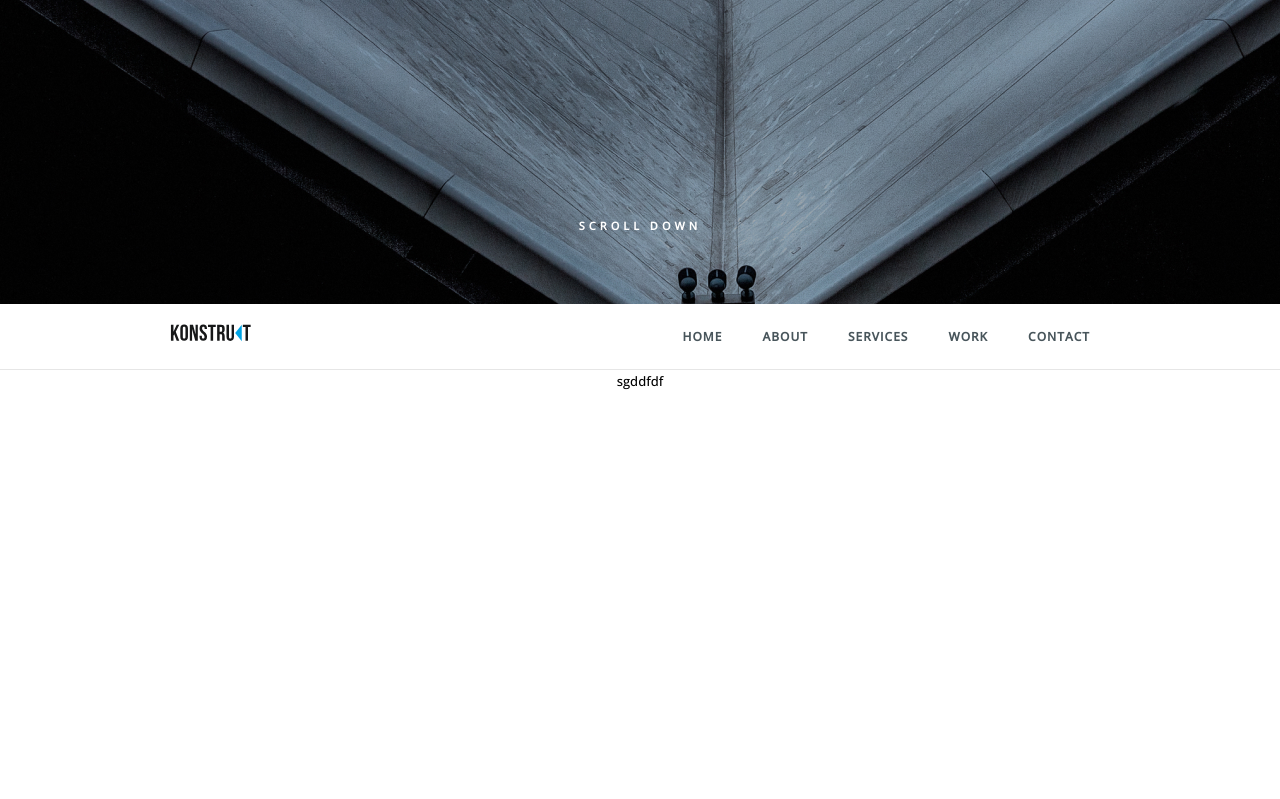
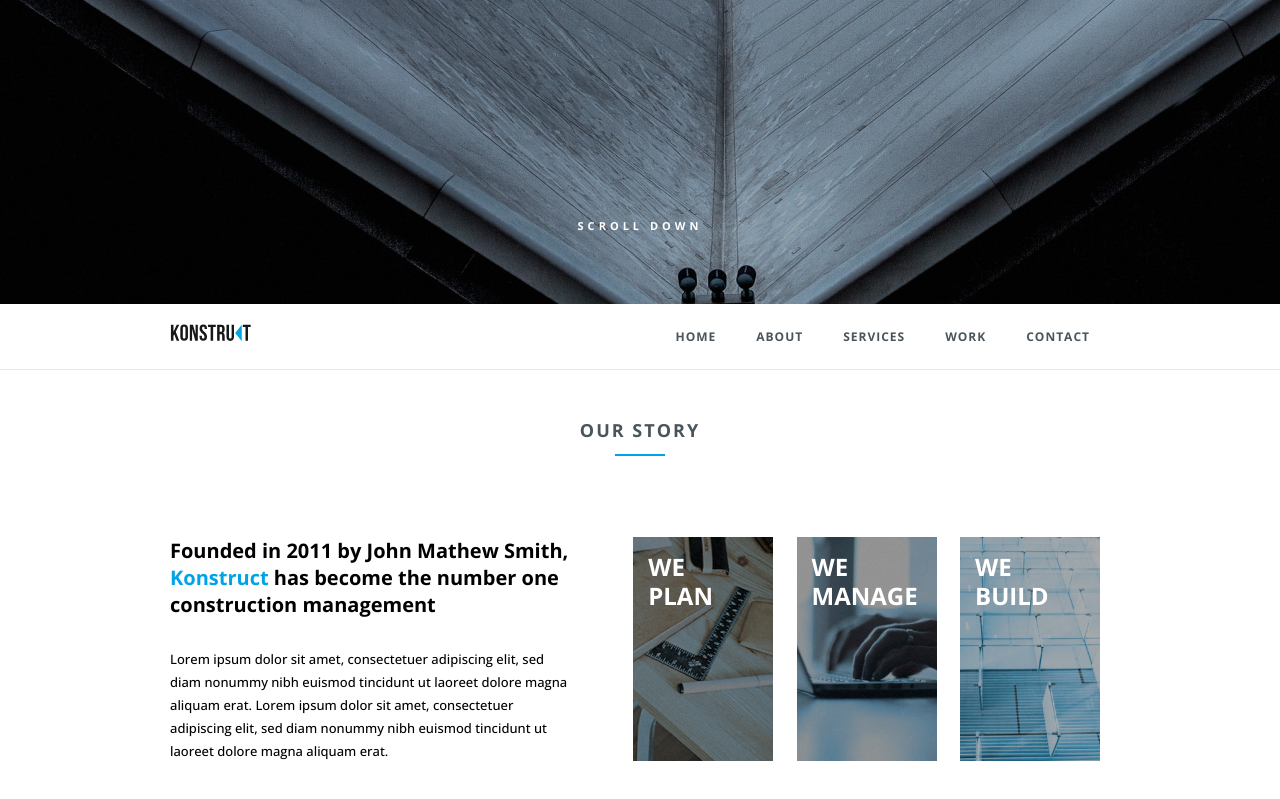
Before and after one commit to Malvuna/Konstruct, a plain HTML site: page index.html in a window 1280 px wide. Shown: the part 457-1256 px from the top of the page. Before the commit the page ends 850 px from the top, so only its background shows below. Drawn offline with Linux system fonts and the light colour scheme.

Commit message:
add story

```diff
--- a/css/header.css
+++ b/css/header.css
@@ -20,7 +20,7 @@ header img {
 }
 
 .text_second p {
-    font-family: "OpenSans-Medium", sans-serif;
+    font-family: "OpenSans-Bold", sans-serif;
     font-style: normal;
     font-weight: 700;
     font-size: 16px;
@@ -30,7 +30,7 @@ header img {
 }
 
 .text_third p {
-    font-family: "OpenSans-Medium", sans-serif;
+    font-family: "OpenSans-Bold", sans-serif;
     font-style: normal;
     font-weight: 700;
     font-size: 11px;
--- a/css/navigation.css
+++ b/css/navigation.css
@@ -3,7 +3,8 @@
     justify-content: space-between;
     align-items: center;
     text-transform: uppercase;
-    font-family: "OpenSans-Medium", sans-serif;
+    font-family: "OpenSans-Bold", sans-serif;
+    font-style: normal;
     font-weight: 700;
     font-size: 12px;
     line-height: 16px;
--- /dev/null
+++ b/css/story.css
@@ -0,0 +1,76 @@
+.story_head {
+  font-family: "OpenSans-Bold", sans-serif;
+  font-style: normal;
+  font-weight: 700;
+  font-size: 18px;
+  line-height: 25px;
+  letter-spacing: 2px;
+  color: #48555b;
+  margin-top: 48px;
+}
+
+.div_line {
+  width: 50px;
+  margin: 0 auto;
+  border-top: 2px solid #00a4e5;
+  margin-top: 11px;
+  margin-bottom: 81px;
+}
+
+.story_img {
+  position: relative;
+  display: inline-block;
+  padding: 0px 10px;
+}
+
+.story_img img {
+  width: 140px;
+  height: 224px;
+}
+
+.story_img p {
+  font-family: "OpenSans-Bold", sans-serif;
+  font-style: normal;
+  font-weight: 700;
+  font-size: 24px;
+  line-height: 29px;
+  text-align: left;
+  color: #ffffff;
+  position: absolute;
+  top: 15px;
+  left: 25px;
+}
+
+.sroty_text_head {
+  font-family: "OpenSans-Bold", sans-serif;
+  font-style: normal;
+  font-weight: 700;
+  font-size: 20px;
+  line-height: 27px;
+  margin-bottom: 30px;
+}
+
+.sroty_text {
+  font-family: "OpenSans-Bold", sans-serif;
+  font-style: normal;
+  font-weight: 700;
+  font-size: 13px;
+  line-height: 23px;
+}
+
+.wrap_text {
+  display: inline-block;
+  float: left;
+  width: 405px;
+  text-align: left;
+}
+
+.wrap_img {
+  display: inline-block;
+  float: right;
+  margin-bottom: 128px;
+}
+
+.colortext {
+    color: #00a4e5;
+}
--- a/css/style.css
+++ b/css/style.css
@@ -2,6 +2,7 @@
 @import url("./header.css");
 @import url("./menu.css");
 @import url("./navigation.css");
+@import url("./story.css");
 
 html {
     scroll-behavior: smooth;
@@ -29,6 +30,15 @@ body {
     font-display: swap;
   }
 
+
+  @font-face {
+    font-family: "OpenSans-Bold";
+    src: url("/fonts/OpenSans-Bold.ttf") format("truetype");
+    font-weight: 700;
+    font-style: normal;
+    font-display: swap;
+  }
+
   @font-face {
     font-family: "BebasNeue-Regular";
     src: url("/fonts/BebasNeue-Regular.ttf") format("truetype");
--- a/index.html
+++ b/index.html
@@ -8,11 +8,10 @@
     <link rel="stylesheet" href="./css/style.css" />
   </head>
   <body>
-
     <!-- Шапка  -->
     <header>
       <div class="container">
-        <div><img src="./header/projeco-logo.svg" alt="logo"></div>
+        <div><img src="./header/projeco-logo.svg" alt="logo" /></div>
         <div class="text_first">
           <p>PARTNER WITH KONSTUC</p>
         </div>
@@ -28,7 +27,6 @@
 
     <!-- Меню -->
     <div class="menu">
-
       <div>
         <img src="/header/logo.svg" alt="logo" />
       </div>
@@ -47,6 +45,41 @@
     </div>
     <div class="hr"></div>
     <!-- Конец меню -->
-sgddfdf
+
+    <!-- Блок STORY -->
+    <div class="container">
+      <p class="story_head">OUR STORY</p>
+      <div class="div_line"></div>
+    </div>
+
+    <div class="container">
+
+    <div class="wrap_text">
+      <p class="sroty_text_head">Founded in 2011 by John Mathew Smith, <span class="colortext"> Konstruct </span> has become the number one construction management</p>
+      <p class="story_text">Lorem ipsum dolor sit amet, consectetuer adipiscing elit, sed diam nonummy nibh euismod tincidunt ut laoreet dolore magna aliquam erat. Lorem ipsum dolor sit amet, consectetuer adipiscing elit, sed diam nonummy nibh euismod tincidunt ut laoreet dolore magna aliquam erat.</p>
+    </div>
+
+
+    <div class="wrap_img">
+
+      <div class="story_img">
+        <p>WE <br> PLAN</p>
+        <img src="/story/story_img_1.jpg">
+      </div>
+
+      <div class="story_img">
+        <p>WE <br>MANAGE</p>
+        <img src="/story/story_img_2.jpg">
+      </div>
+
+      <div class="story_img">
+        <p>WE <br> BUILD</p>
+        <img src="/story/story_img_3.jpg">
+      </div>
+
+    </div>
+
+
+    </div>
   </body>
 </html>
```
Also changed, not shown: fonts/OpenSans-Bold.ttf (added), story/story_img_1.jpg (added), story/story_img_2.jpg (added), story/story_img_3.jpg (added), 2 other files.
